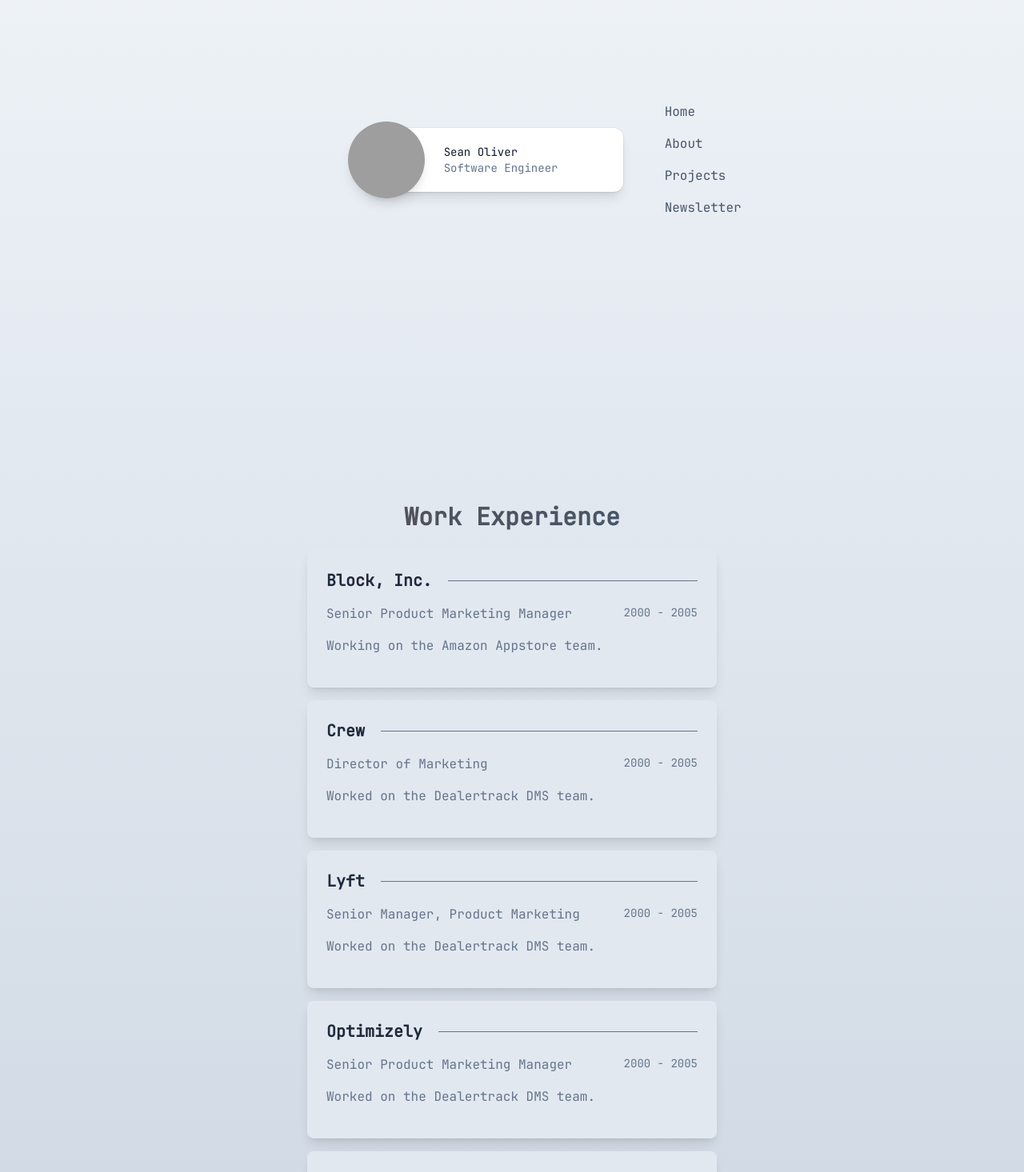
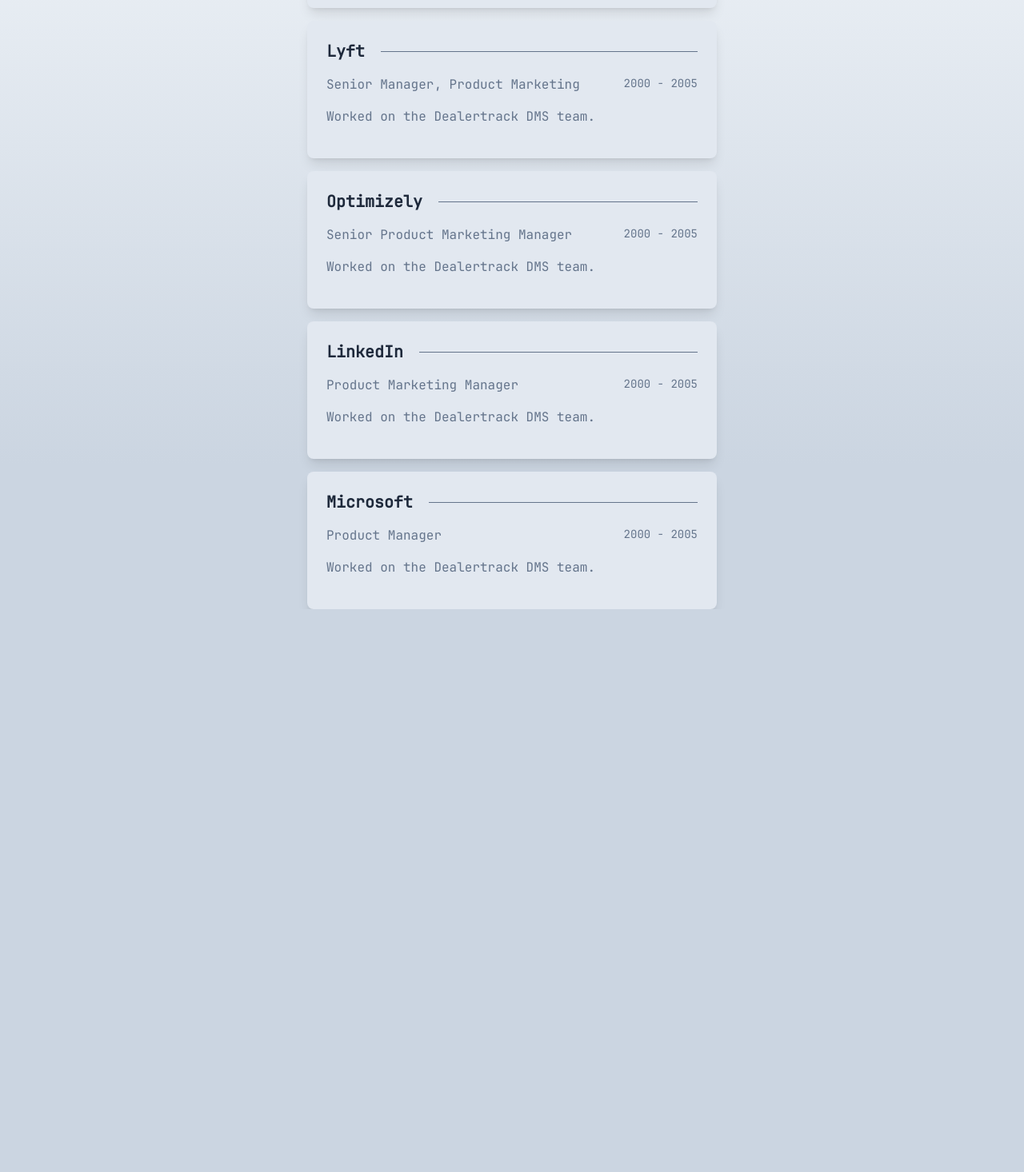
Before and after one commit to seanoliver/seanoliver-dot-dev, a Next.js app: page /experiences in a window 1280 px wide. Shown: the part 220-1686 px from the top of the page at 80% size. After the commit the page ends 982 px from the top, so only its background shows below. Built offline with nearby package versions, Linux system fonts and the light colour scheme; grey boxes are pictures that could not be loaded.

Commit message:
Moved metadata out of layout

```diff
--- a/src/app/layout.tsx
+++ b/src/app/layout.tsx
@@ -1,6 +1,5 @@
 import './globals.css';
 import clsx from 'clsx';
-import NewSiteNav from '@/components/navigation';
 
 /** Inter Font */
 
@@ -20,17 +19,6 @@ const jetBrainsMono = localFont({
 	display: 'swap',
 });
 
-// Metadata for the home page
-export const metadata = {
-	title: 'Sean Oliver',
-	description: 'Software Engineer in San Francisco, CA',
-	longDescription: `Hi there, I'm a software engineer and recovering
-	product marketer witH 13 years of experience building and growing
-	technology products. My background in marketing helps me understand
-	people's needs and how to communicate with them. Now as a software
-	engineer, I build products that meet those needs.`,
-};
-
 /**
  * Root layout component
  */
@@ -39,6 +27,7 @@ export default function RootLayout({
 }: {
 	children: React.ReactNode;
 }) {
+
 	return (
 		<html
 			lang='en'
@@ -50,16 +39,8 @@ export default function RootLayout({
 				jetBrainsMono.className
 			)}>
 			<body className={jetBrainsMono.className}>
-				<div
-					className={`Home flex flex-col items-center w-full`}>
-					<div
-						className={`w-1/3 pt-10 sticky flex h-screen`}> {/* max-h-screen overflow-y-auto for full height column w/ sticky --> */}
-						<NewSiteNav />
-					</div>
-					<div
-						className={`Home-body flex flex-col items-center w-full p-10`}>
+				<div className={`RootLayout flex flex-col items-center w-full h-screen`}>
 						{children}
-					</div>
 				</div>
 			</body>
 		</html>
```
